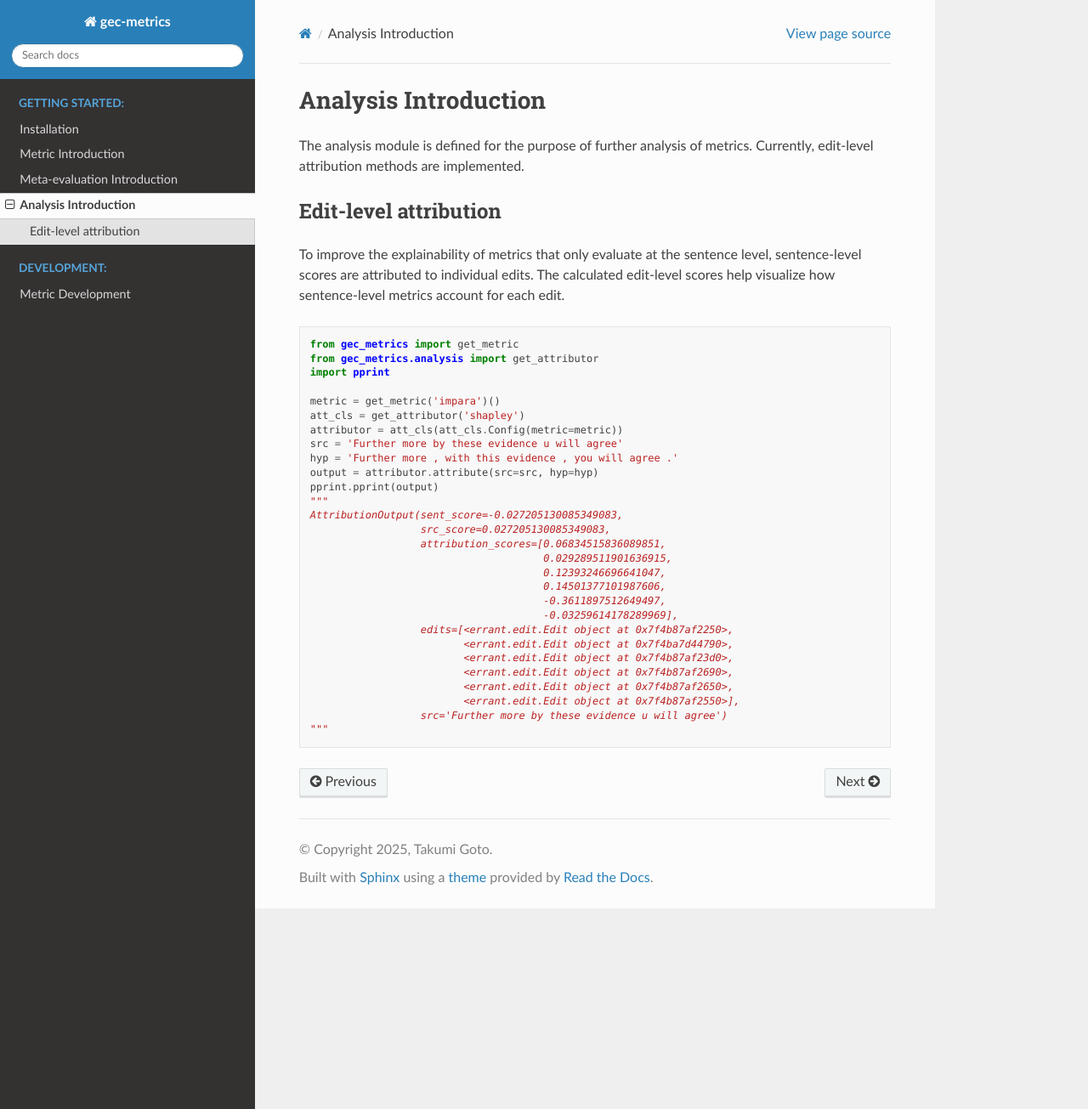
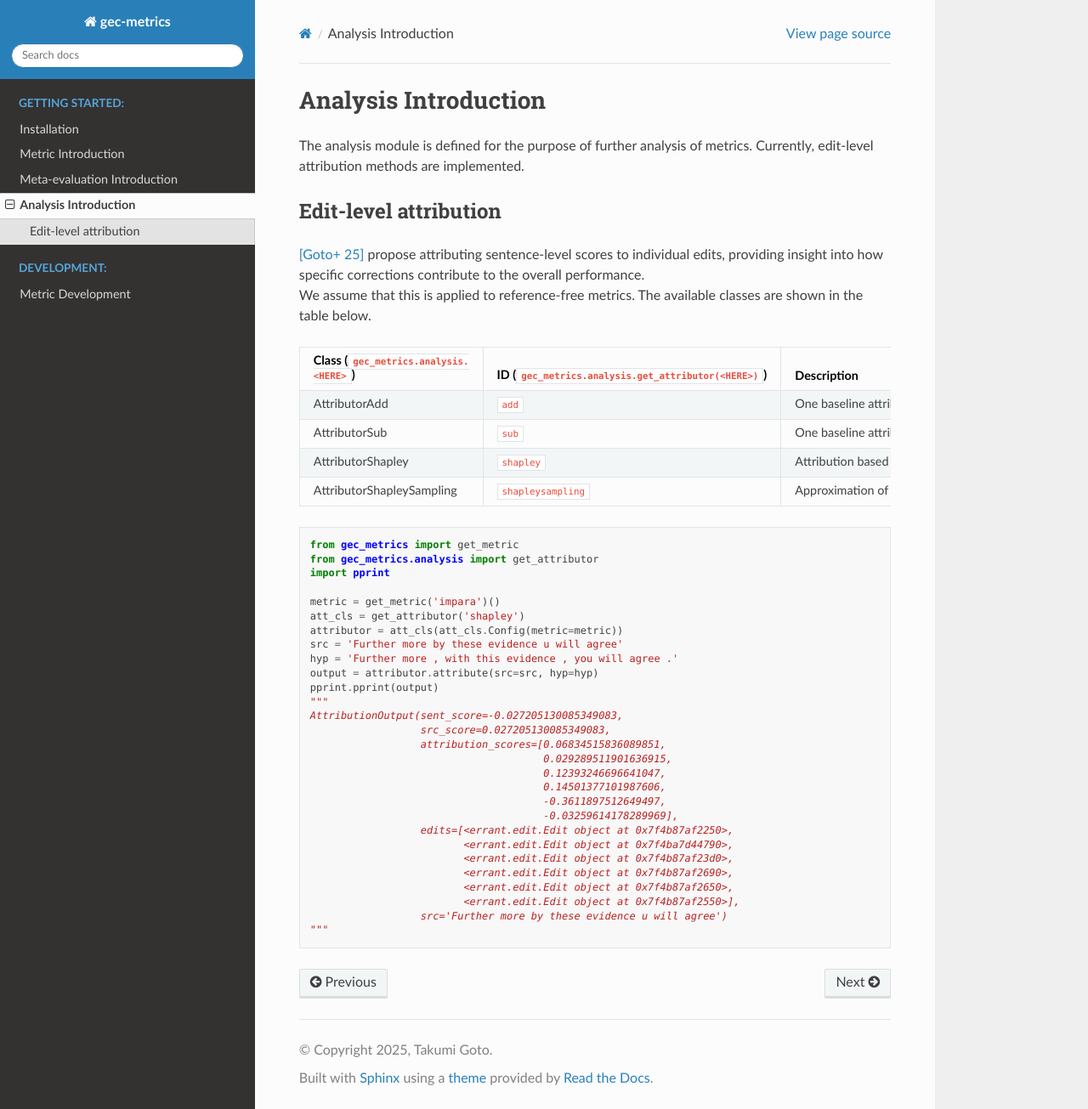
Before and after one commit to gotutiyan/gec-metrics, a Sphinx documentation site: the page built from docs/getting_started/analysis.md, in a window 1280 px wide and 1305 px high. Shown: the whole window at 85% size. Built offline with Sphinx 7.4.7 and the Read the Docs theme 3.1.0, drawn with Linux system fonts in a browser that asks for light colours; pages that are not in the unit, such as notebooks, are missing from menus.

Commit message:
updated docs

````diff
--- a/docs/getting_started/analysis.md
+++ b/docs/getting_started/analysis.md
@@ -4,7 +4,15 @@ The analysis module is defined for the purpose of further analysis of metrics. C
 
 ## Edit-level attribution
 
-To improve the explainability of metrics that only evaluate at the sentence level, sentence-level scores are attributed to individual edits. The calculated edit-level scores help visualize how sentence-level metrics account for each edit.
+[[Goto+ 25]](https://aclanthology.org/2025.acl-srw.77/) propose attributing sentence-level scores to individual edits, providing insight into how specific corrections contribute to the overall performance.
+We assume that this is applied to reference-free metrics. The available classes are shown in the table below.
+
+|Class (`gec_metrics.analysis.<HERE>`)|ID (`gec_metrics.analysis.get_attributor(<HERE>)`)|Description|
+|:--|:--|:--|
+|AttributorAdd|`add`|One baseline attribution, which observes the change in the score when each edit is applied individually to the source sentence.|
+|AttributorSub|`sub`|One baseline attribution, which observes the change in the score when each edit is removed individually from the corrected sentence.|
+|AttributorShapley|`shapley`|Attribution based on Shapley values.|
+|AttributorShapleySampling|`shapleysampling`|Approximation of Shapley values using Shapley sampling values.|
 
 ```python
 from gec_metrics import get_metric
````
Also changed, not shown: README.md (+28 -0 lines), docs/getting_started/meta_eval.md (+2 -2 lines), docs/getting_started/metrics.md (+2 -1 lines).
